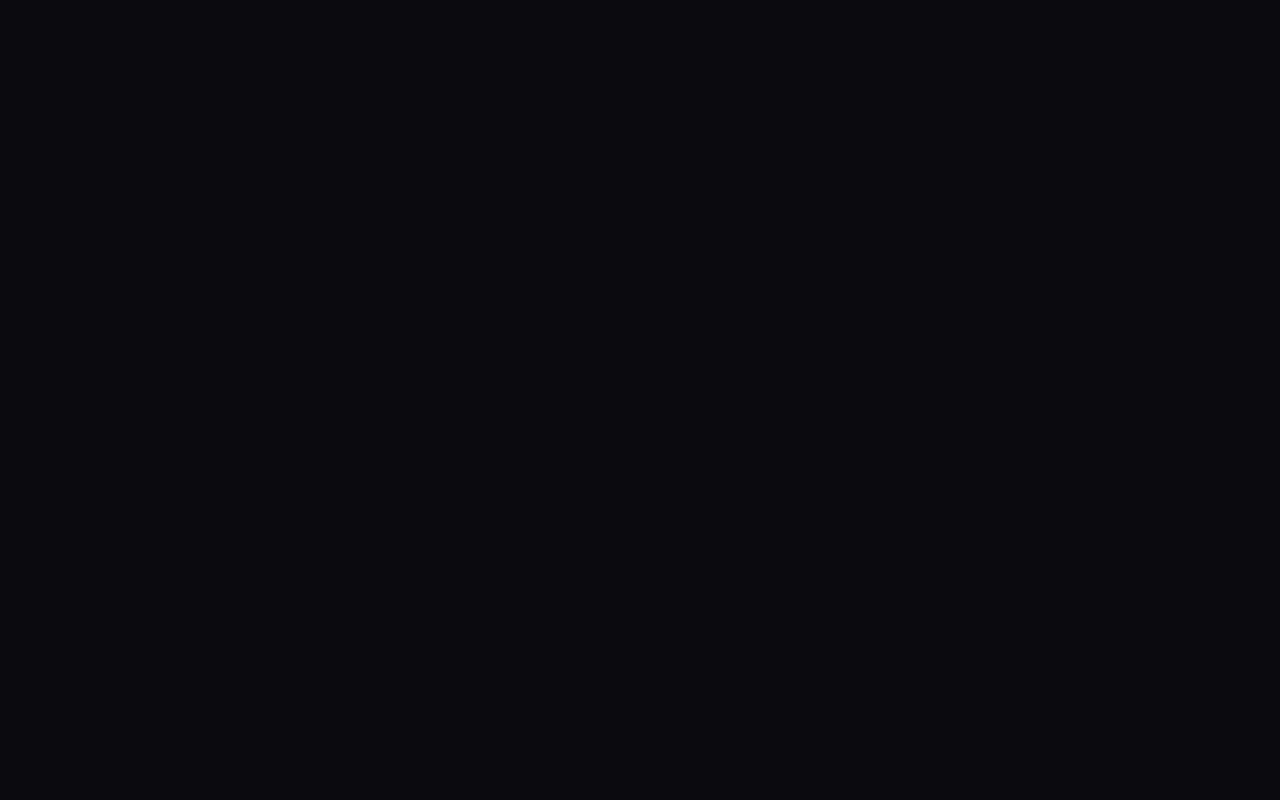
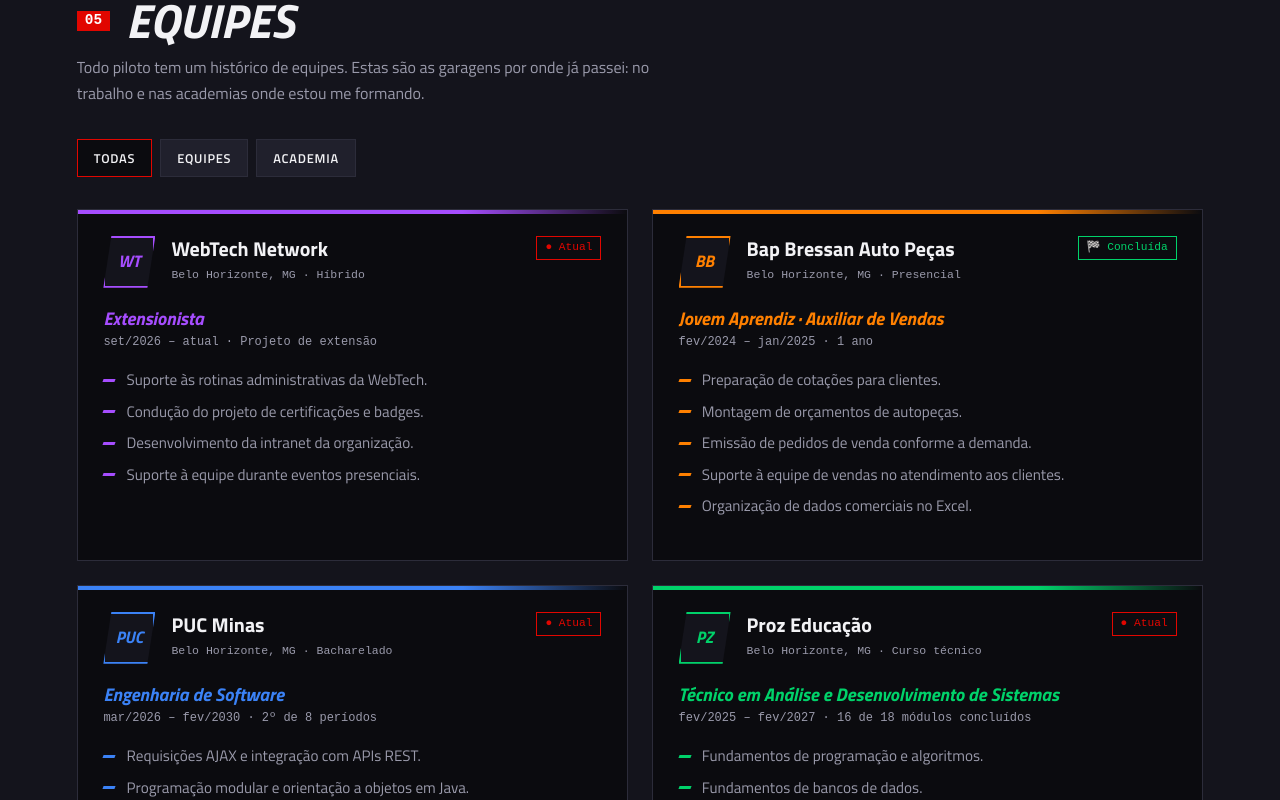
Before and after one commit to Cirker1226/RicoyPortfolio, a React (Vite) app: page / in a window 1280 px wide. Shown: the part 5140-5940 px from the top of the page. Before the commit the page ends 5034 px from the top, so only its background shows below. Built offline with nearby package versions, Linux system fonts and the light colour scheme.

Commit message:
feat: adiciona seção equipes

```diff
--- /dev/null
+++ b/src/components/Equipes.jsx
@@ -0,0 +1,81 @@
+import { useState } from 'react'
+import styles from '../css/Equipes.module.css'
+import { Trabalhos } from '../data/Trabalhos.js'
+import { Ensinos } from '../data/Ensinos.js'
+
+export default function Equipes() {
+  const [filtro, setFiltro] = useState('todas')
+
+  const lista = []
+  if (filtro === 'todas' || filtro === 'trabalho') {
+    for (const trabalho of Trabalhos) {
+      lista.push(trabalho)
+    }
+  }
+  if (filtro === 'todas' || filtro === 'academia') {
+    for (const ensino of Ensinos) {
+      lista.push(ensino)
+    }
+  }
+
+  // Card para cada equipe da lista
+  const cards = []
+  for (const item of lista) {
+    let status = <span className={`${styles.status} ${styles.concluida}`}>🏁 Concluída</span>
+    if (item.atual) {
+      status = <span className={`${styles.status} ${styles.agora}`}>● Atual</span>
+    }
+
+    // Lista para cada coisa que eu fiz
+    const feitos = []
+    for (const feito of item.feitos) {
+      feitos.push(<li key={feito}>{feito}</li>)
+    }
+
+    cards.push(
+      <article key={item.nome} className={`${styles.equipe} ${styles[item.cor]}`}>
+        <header className={styles.topo}>
+          <span className={styles.sigla}>{item.sigla}</span>
+          <div className={styles.nome}>
+            <h3>{item.nome}</h3>
+            <small>{item.local} · {item.modelo}</small>
+          </div>
+          {status}
+        </header>
+
+        <p className={styles.cargo}>{item.cargo}</p>
+        <p className={styles.periodo}>{item.periodo}</p>
+
+        <ul className={styles.feitos}>{feitos}</ul>
+      </article>
+    )
+  }
+
+  // devolve a classe "ativo" só para o filtro marcado (igual ao Header)
+  function classeFiltro(id) {
+    if (filtro === id) {
+      return `${styles.filtro} ${styles.ativo}`
+    }
+    return styles.filtro
+  }
+
+  return (
+    <section className={styles.secao} id="equipes">
+      <h2 className={styles.titulo}><span>05</span> Equipes</h2>
+      <p className={styles.subtitulo}>
+        Todo piloto tem um histórico de equipes. Estas são as garagens por onde já passei:
+        no trabalho e nas academias onde estou me formando.
+      </p>
+
+      <div className={styles.filtros}>
+        <button className={classeFiltro('todas')} onClick={() => setFiltro('todas')}>Todas</button>
+        <button className={classeFiltro('trabalho')} onClick={() => setFiltro('trabalho')}>Equipes</button>
+        <button className={classeFiltro('academia')} onClick={() => setFiltro('academia')}>Academia</button>
+      </div>
+
+      <div className={styles.equipes}>
+        {cards}
+      </div>
+    </section>
+  )
+}
--- /dev/null
+++ b/src/css/Equipes.module.css
@@ -0,0 +1,249 @@
+/* Seção */
+.secao {
+  padding: 100px 0;
+  font-family: 'Titillium Web', system-ui, sans-serif;
+  line-height: 1.6;
+  color: #f2f2f5;
+  background: #14141c;
+  border-top: 1px solid #2c2c3a;
+}
+
+.titulo {
+  display: flex;
+  align-items: center;
+  gap: 1rem;
+  margin-bottom: .5rem;
+  font-size: clamp(1.8rem, 5vw, 3rem);
+  font-weight: 900;
+  font-style: italic;
+  line-height: 1.1;
+  text-transform: uppercase;
+}
+.titulo span {
+  padding: .15rem .5rem;
+  font-family: 'JetBrains Mono', monospace;
+  font-size: .9rem;
+  font-style: normal;
+  background: #e10600;
+  color: #fff;
+}
+
+.subtitulo {
+  max-width: 65ch;
+  margin-bottom: 2rem;
+  color: #9a9aab;
+}
+
+/* Filtros (iguais aos da Garagem) */
+.filtros {
+  display: flex;
+  flex-wrap: wrap;
+  gap: .5rem;
+  margin-bottom: 2rem;
+}
+
+.filtro {
+  display: flex;
+  align-items: center;
+  gap: .5rem;
+  padding: .5rem 1rem;
+  font: inherit;
+  font-weight: 600;
+  font-size: .8rem;
+  letter-spacing: .06em;
+  text-transform: uppercase;
+  color: #f2f2f5;
+  background: #20202c;
+  border: 1px solid #2c2c3a;
+  cursor: pointer;
+  transition: border-color .2s;
+}
+.filtro:hover { border-color: #9a9aab; }
+.filtro.ativo { border-color: #e10600; background: #0b0b0f; }
+
+/* Grid de cards */
+.equipes {
+  display: grid;
+  grid-template-columns: repeat(auto-fill, minmax(min(420px, 100%), 1fr));
+  gap: 1.5rem;
+}
+
+/* ===== Card ===== */
+/* A cor da "pintura" de cada equipe fica no "color" do card.
+   As peças coloridas usam "currentColor", que quer dizer
+   "a cor do texto aqui", ou seja, a cor da equipe. */
+.equipe {
+  position: relative;
+  display: flex;
+  flex-direction: column;
+  padding: 1.6rem 1.6rem 1.4rem;
+  overflow: hidden;
+  background: #0b0b0f;
+  border: 1px solid #2c2c3a;
+  transition: transform .3s, border-color .3s;
+}
+
+/* cor de cada equipe */
+.roxo    { color: #a64dff; }
+.laranja { color: #ff8000; }
+.azul    { color: #3b82f6; }
+.verde   { color: #00d26a; }
+
+/* faixa da "pintura" no topo do card */
+.equipe::before {
+  content: '';
+  position: absolute;
+  top: 0;
+  left: 0;
+  right: 0;
+  height: 4px;
+  background: linear-gradient(90deg, currentColor 70%, transparent);
+}
+
+.equipe:hover { transform: translateY(-4px); border-color: currentColor; }
+
+/* Topo: sigla, nome e status */
+.topo {
+  display: flex;
+  align-items: center;
+  gap: 1rem;
+  margin-bottom: 1.2rem;
+}
+
+/* sigla em paralelogramo, na cor da equipe */
+.sigla {
+  flex-shrink: 0;
+  min-width: 52px;
+  height: 52px;
+  display: grid;
+  place-items: center;
+  padding: 0 .4rem;
+  font-weight: 900;
+  font-style: italic;
+  font-size: 1.05rem;
+  background: #14141c;
+  border: 2px solid currentColor;
+  clip-path: polygon(8px 0, 100% 0, calc(100% - 8px) 100%, 0 100%);
+}
+
+.nome {
+  flex: 1;
+  min-width: 0;
+}
+.nome h3 {
+  font-size: 1.25rem;
+  line-height: 1.15;
+  color: #f2f2f5;
+}
+.nome small {
+  font-family: 'JetBrains Mono', monospace;
+  font-size: .72rem;
+  color: #9a9aab;
+}
+
+/* etiqueta "Atual" / "Concluída" */
+.status {
+  align-self: flex-start;
+  padding: .15rem .5rem;
+  font-family: 'JetBrains Mono', monospace;
+  font-size: .7rem;
+  white-space: nowrap;
+  border: 1px solid #2c2c3a;
+}
+.agora     { color: #e10600; border-color: #e10600; }
+.concluida { color: #00d26a; border-color: #00d26a; }
+
+/* o cargo fica em destaque, na cor da equipe (é o que o recrutador procura) */
+.cargo {
+  font-size: 1.15rem;
+  font-weight: 700;
+  font-style: italic;
+  line-height: 1.25;
+}
+
+.periodo {
+  margin: .2rem 0 1rem;
+  font-family: 'JetBrains Mono', monospace;
+  font-size: .75rem;
+  color: #9a9aab;
+}
+
+/* lista do que você fez */
+.feitos {
+  display: flex;
+  flex-direction: column;
+  gap: .45rem;
+  margin-bottom: 1.2rem;
+  list-style: none;
+}
+.feitos li {
+  display: flex;
+  gap: .7rem;
+  font-size: .95rem;
+  color: #9a9aab;
+}
+/* tracinho inclinado na cor da equipe antes de cada linha */
+.feitos li::before {
+  content: '';
+  flex-shrink: 0;
+  width: 12px;
+  height: 3px;
+  margin-top: .7em;
+  background: #9a9aab;
+  transform: skewX(-20deg);
+}
+.roxo .feitos li::before    { background: #a64dff; }
+.laranja .feitos li::before { background: #ff8000; }
+.azul .feitos li::before    { background: #3b82f6; }
+.verde .feitos li::before   { background: #00d26a; }
+
+/* habilidades */
+.etiquetas {
+  display: flex;
+  flex-wrap: wrap;
+  gap: .4rem;
+  margin-top: auto; /* empurra para o fim do card */
+}
+
+.etiqueta {
+  padding: .2rem .5rem;
+  font-family: 'JetBrains Mono', monospace;
+  font-size: .7rem;
+  color: #f2f2f5;
+  background: #20202c;
+  border: 1px solid #2c2c3a;
+}
+
+/* ===== RESPONSIVIDADE ===== */
+
+/* menos espaço em cima e embaixo da seção */
+@media (max-width: 900px) {
+  .secao {
+    padding-top: 70px;
+    padding-bottom: 70px;
+  }
+}
+
+/* celular */
+@media (max-width: 480px) {
+  .equipe {
+    padding: 1.3rem 1.2rem 1.2rem;
+  }
+
+  /* o status desce para baixo do nome */
+  .topo {
+    flex-wrap: wrap;
+  }
+
+  /* o nome ocupa o resto da linha da sigla */
+  .nome {
+    flex-basis: calc(100% - 52px - 1rem);
+  }
+}
+
+/* quem pede menos animação no sistema não vê os movimentos */
+@media (prefers-reduced-motion: reduce) {
+  .equipe {
+    transition: none;
+  }
+}
--- a/src/data/Ensinos.js
+++ b/src/data/Ensinos.js
@@ -1,28 +1,36 @@
 export const Ensinos = [
     {
         sigla: 'PUC',
-        instituicao: 'PUC Minas',
+        cor: 'azul',
+        nome: 'PUC Minas',
         local: 'Belo Horizonte, MG',
-        tipo: 'Bacharelado',
-        curso: 'Engenharia de Software',
+        modelo: 'Bacharelado',
+        cargo: 'Engenharia de Software',
         periodo: 'mar/2026 – fev/2030 · 2º de 8 períodos',
         atual: true,
         feitos: [
-            'Formação completa em desenvolvimento, arquitetura e processos de software.',
+            'Requisições AJAX e integração com APIs REST.',
+            'Programação modular e orientação a objetos em Java.',
+            'Matemática discreta e lógica proposicional.',
+            'Desenvolvimento de interfaces Web com React, Next.js.',
+            'Fundamentos de arquitetura de computadores.',
         ],
-        habilidades: ['Java', 'React', 'Next'],
     },
     {
         sigla: 'PZ',
-        instituicao: 'Proz',
+        cor: 'verde',
+        nome: 'Proz Educação',
         local: 'Belo Horizonte, MG',
-        tipo: 'Curso técnico',
-        curso: 'Técnico em Análise e Desenvolvimento de Sistemas',
-        periodo: 'fev/2025 – fev/2027',
+        modelo: 'Curso técnico',
+        cargo: 'Técnico em Análise e Desenvolvimento de Sistemas',
+        periodo: 'fev/2025 – fev/2027 · 16 de 18 módulos concluídos',
         atual: true,
         feitos: [
-            'O que você aprendeu ou construiu no curso',
+            'Fundamentos de programação e algoritmos.',
+            'Fundamentos de bancos de dados.',
+            'Programação back-end/front-end.',
+            'Desenvolvimento de aplicativos mobile.',
+            'Qualidade de software e Experiência do Usuário.',
         ],
-        habilidades: ['HTML', 'CSS', 'JavaScript'],
     },
 ]
--- a/src/data/Trabalhos.js
+++ b/src/data/Trabalhos.js
@@ -1,31 +1,36 @@
 export const Trabalhos = [
     {
         sigla: 'WT',
-        empresa: 'WebTech Network',
+        cor: 'roxo',
+        nome: 'WebTech Network',
         local: 'Belo Horizonte, MG',
         modelo: 'Híbrido',
         cargo: 'Extensionista',
         periodo: 'set/2026 – atual · Projeto de extensão',
         atual: true,
         feitos: [
-            'Descreva aqui o que você faz no projeto',
-            'Uma entrega ou aprendizado que tenha orgulho',
+            'Suporte às rotinas administrativas da WebTech.',
+            'Condução do projeto de certificações e badges.',
+            'Desenvolvimento da intranet da organização.',
+            'Suporte à equipe durante eventos presenciais.',
         ],
-        habilidades: ['Trabalho em equipe'],
     },
 
     {
         sigla: 'BB',
-        empresa: 'Bap Bressan Auto Peças',
+        cor: 'laranja',
+        nome: 'Bap Bressan Auto Peças',
         local: 'Belo Horizonte, MG',
         modelo: 'Presencial',
         cargo: 'Jovem Aprendiz · Auxiliar de Vendas',
         periodo: 'fev/2024 – jan/2025 · 1 ano',
         atual: false,
         feitos: [
-            'Apoiei a equipe de vendas no atendimento aos clientes.',
-            'Usei o Microsoft Excel no dia a dia para organizar informações.',
+            'Preparação de cotações para clientes.',
+            'Montagem de orçamentos de autopeças.',
+            'Emissão de pedidos de venda conforme a demanda.',
+            'Suporte à equipe de vendas no atendimento aos clientes.',
+            'Organização de dados comerciais no Excel.',
         ],
-        habilidades: ['Excel', 'Atendimento', 'Trabalho em equipe'],
     },
 ]
--- a/src/main.jsx
+++ b/src/main.jsx
@@ -7,6 +7,7 @@ import Piloto from './components/Piloto.jsx'
 import Hobbies from './components/Hobbies.jsx'
 import Trofeus from './components/Trofeus.jsx'
 import Garagem from './components/Garagem.jsx'
+import Equipes from './components/Equipes.jsx'
 import './css/global.css'
 
 createRoot(document.getElementById('root')).render(
@@ -17,5 +18,6 @@ createRoot(document.getElementById('root')).render(
       <Hobbies />
       <Trofeus />
       <Garagem />
+      <Equipes />
   </>
 )
```
